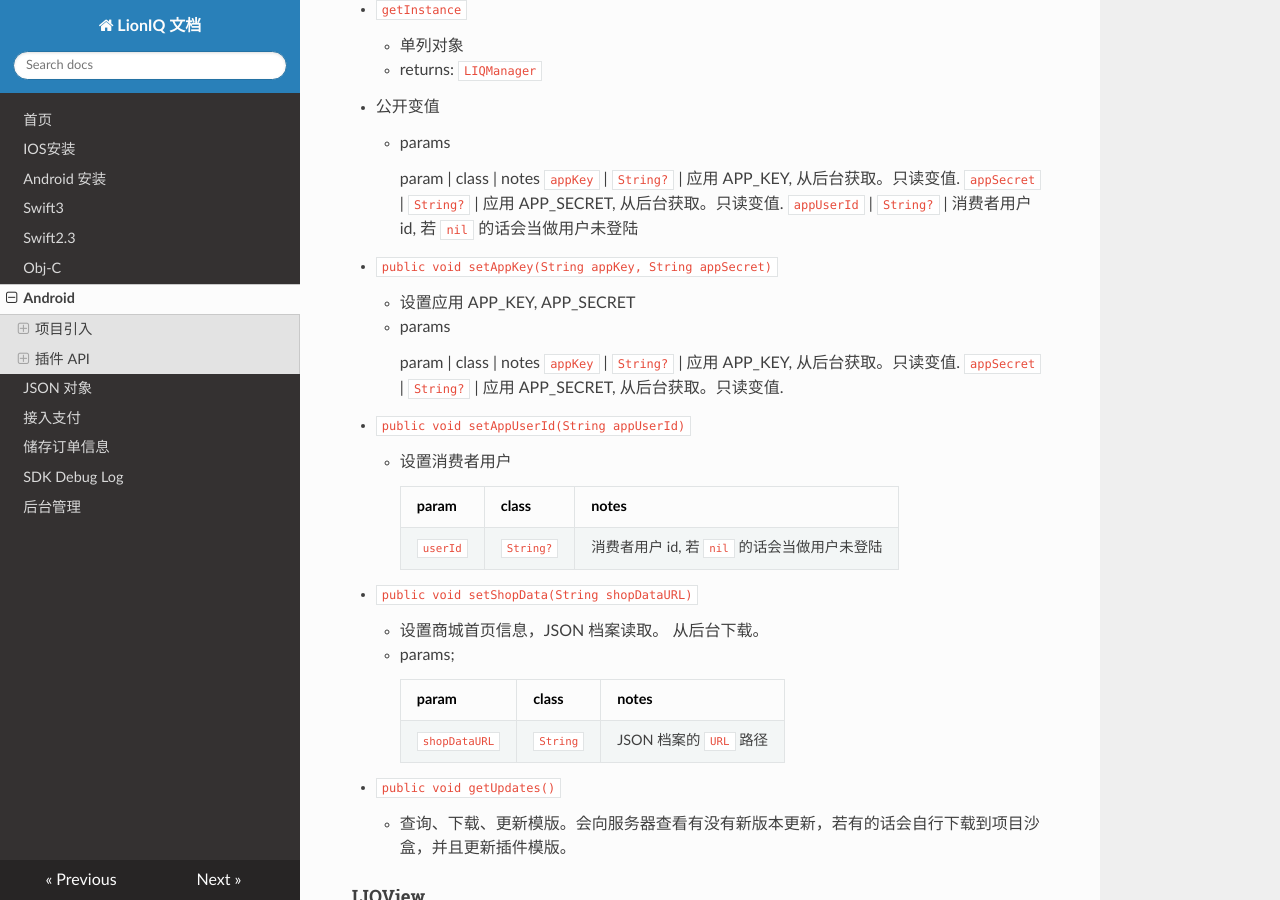
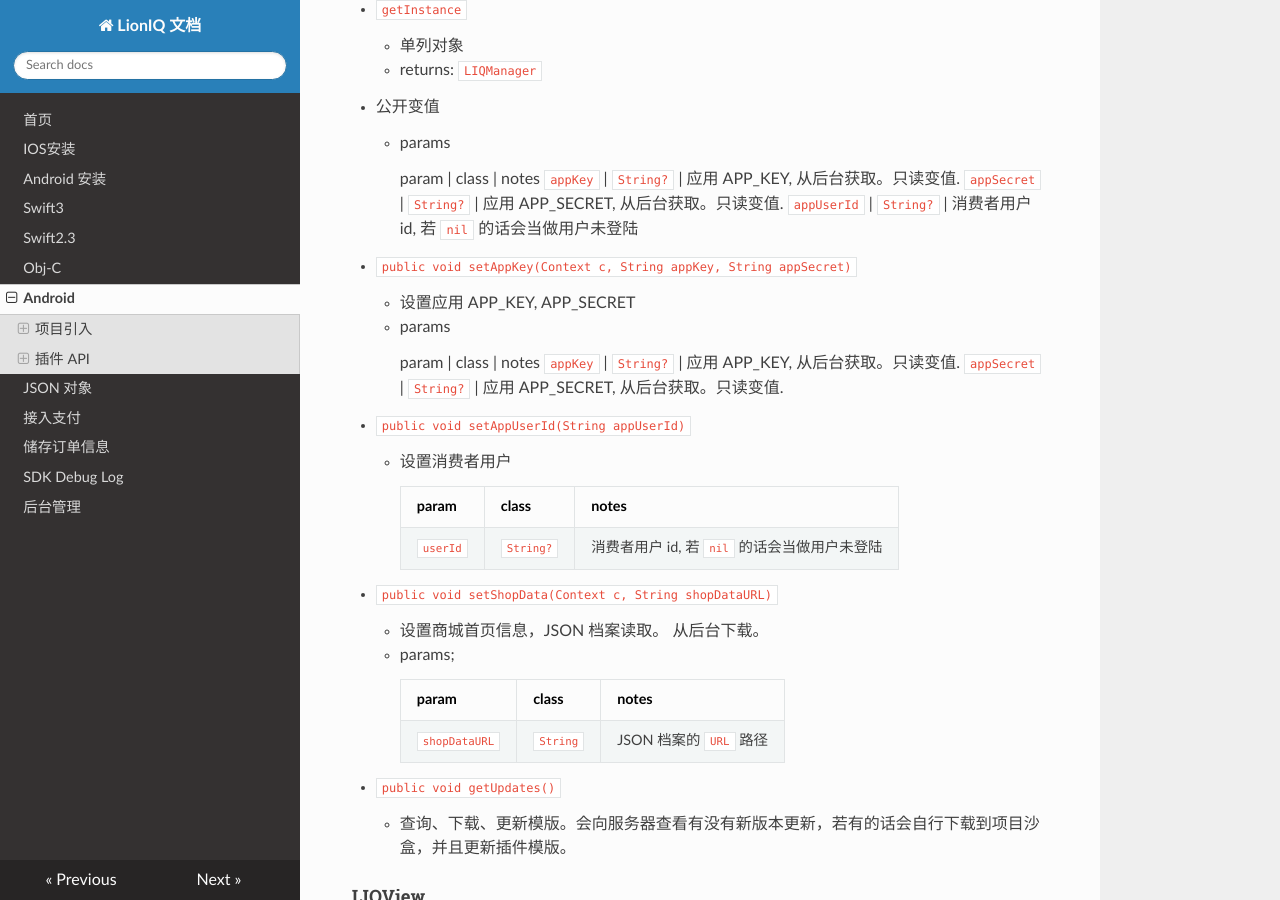
Before and after one commit to lioniq/docs.lioniq.com, an MkDocs documentation site: the page built from docs/android.md, in a window 1280 px wide and 900 px high, scrolled down 3934 px. Built offline with MkDocs 1.6.1, drawn with Linux system fonts in a browser that asks for light colours; nearby versions of some CDN libraries; old or Windows-style settings are respelled for this version of MkDocs.

Commit message:
android.md fix

```diff
--- a/docs/android.md
+++ b/docs/android.md
@@ -250,7 +250,7 @@ public class SearchActivity extends AppCompatActivity {
         `appSecret` | `String?` | 应用 APP_SECRET, 从后台获取。只读变值.
         `appUserId` | `String?` | 消费者用户 id, 若 `nil` 的话会当做用户未登陆
 
-- `public void setAppKey(String appKey, String appSecret)`
+- `public void setAppKey(Context c, String appKey, String appSecret)`
     + 设置应用 APP_KEY, APP_SECRET
     + params
 
@@ -265,7 +265,7 @@ public class SearchActivity extends AppCompatActivity {
         ------|-------|--------
         `userId` | `String?` | 消费者用户 id, 若 `nil` 的话会当做用户未登陆
 
-- `public void setShopData(String shopDataURL)`
+- `public void setShopData(Context c, String shopDataURL)`
     + 设置商城首页信息，JSON 档案读取。 从后台下载。
     + params;
 
```
